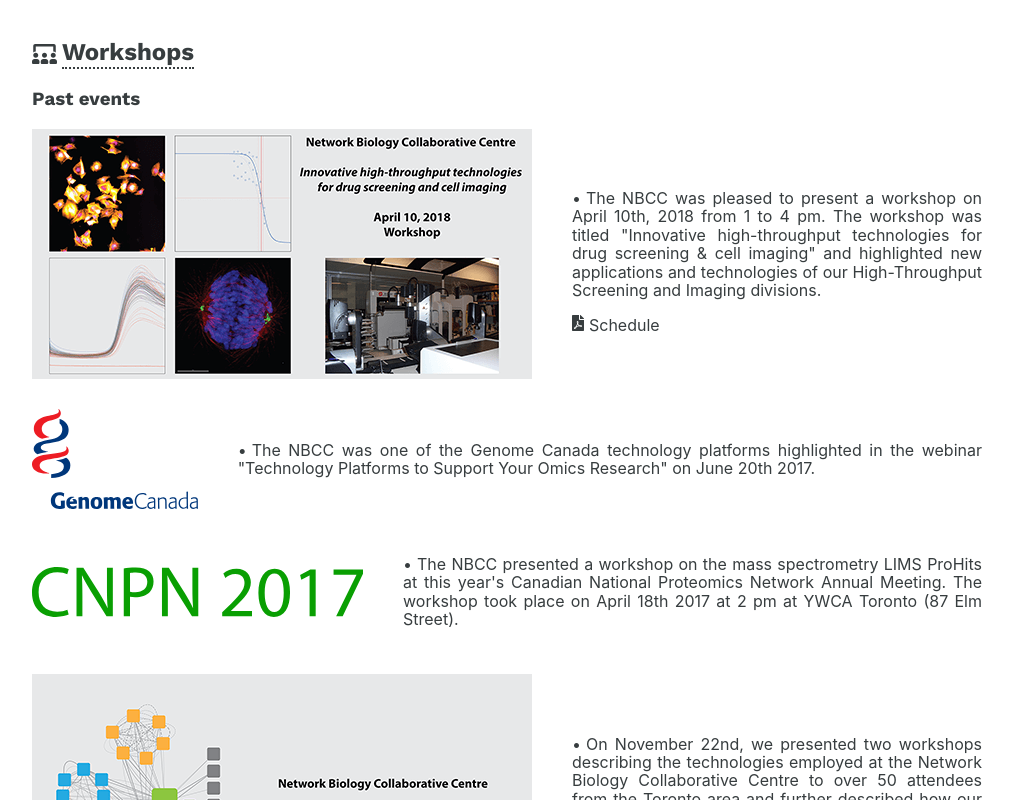
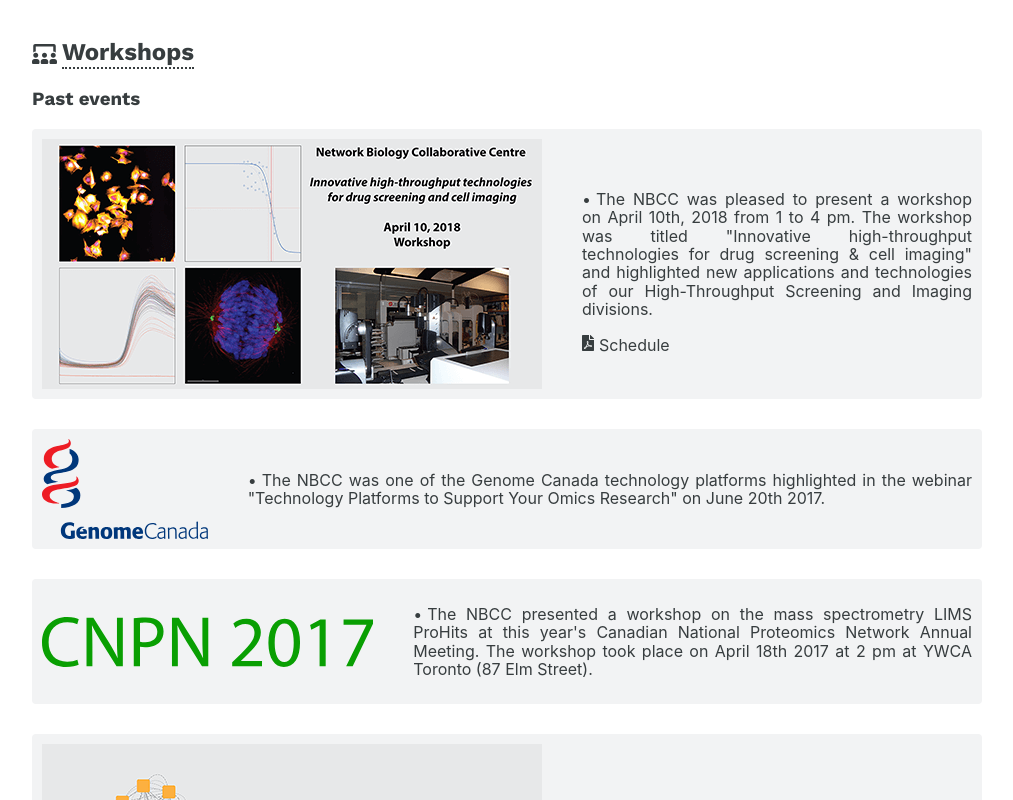
Before and after one commit to gingraslab/nbcc, a React (Create React App) app: page /resources in a window 1280 px wide. Shown: the part 1340-2140 px from the top of the page, without its empty margins (133-1146 px from the left). Built offline with nearby package versions, Linux system fonts and the light colour scheme.

Commit message:
Fix workshop images

```diff
--- a/src/resources/resources.css
+++ b/src/resources/resources.css
@@ -107,11 +107,15 @@
 }
 .resources__workshop img {
   margin-right: 40px;
+  width: auto;
 }
 .resources__workshop li {
   align-items: center;
+  background-color: var(--text-light);
+  border-radius: 4px;
   display: flex;
   justify-items: center;
+  padding: 10px;
 }
 .resources__workshop li:not(:last-child) {
   margin-bottom: 30px;
--- a/src/resources/resoureces__workshops.js
+++ b/src/resources/resoureces__workshops.js
@@ -54,9 +54,9 @@
       <li>
         <img
           alt="Genome Canada"
-          height="100"
+          height={100}
           src={GC}
-          width="167"
+          width={167}
         />
         <div className="resources__workshops-event">
           <p>
@@ -69,9 +69,9 @@
       <li>
         <img
           alt="CNPN 2017"
-          height="50"
+          height={50}
           src={CNPN2017}
-          width="331"
+          width={331}
         />
         <div className="resources__workshops-event">
           <p>
```
